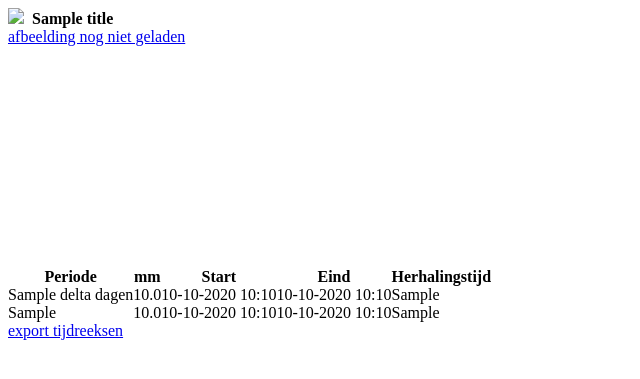
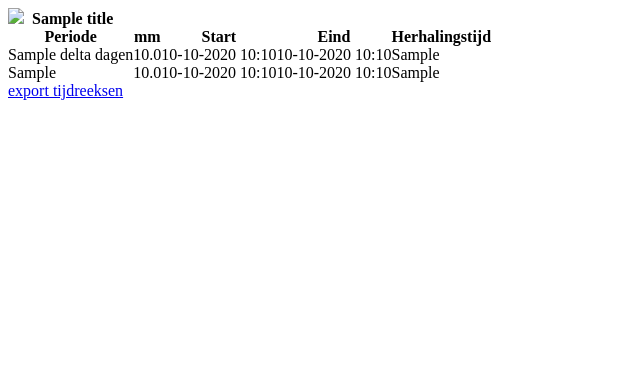
Before and after one commit to lizardsystem/lizard-rainapp, a Django app: template lizard_rainapp/templates/lizard_rainapp/popup_rainapp.html in a window 1280 px wide. Shown: the top 379 px of the page, without its empty margins (0-640 px from the left). Run offline with Django 3.2, Linux system fonts and the light colour scheme; the template is opened without the code that fills it: most values are stand-ins (such as "Sample title", 1, 10 or a date in 2020).

Commit message:
remove old png graph

```diff
--- a/lizard_rainapp/templates/lizard_rainapp/popup_rainapp.html
+++ b/lizard_rainapp/templates/lizard_rainapp/popup_rainapp.html
@@ -7,13 +7,6 @@
 </div>
 {% for element in info %}
   {# bar graph #}
-  <div style="width: 100%; height: 240px;"
-       class="img-use-my-size">
-    <a href="{{ element.image_url }}"
-       class="replace-with-image">
-      afbeelding nog niet geladen
-    </a>
-  </div>
   {% if element.flot_graph_data_url and element.adapter.support_flot_graph %}
   <div style="width: 100%; height: 240px;"
        class="img-use-my-size flot-graph"
```
